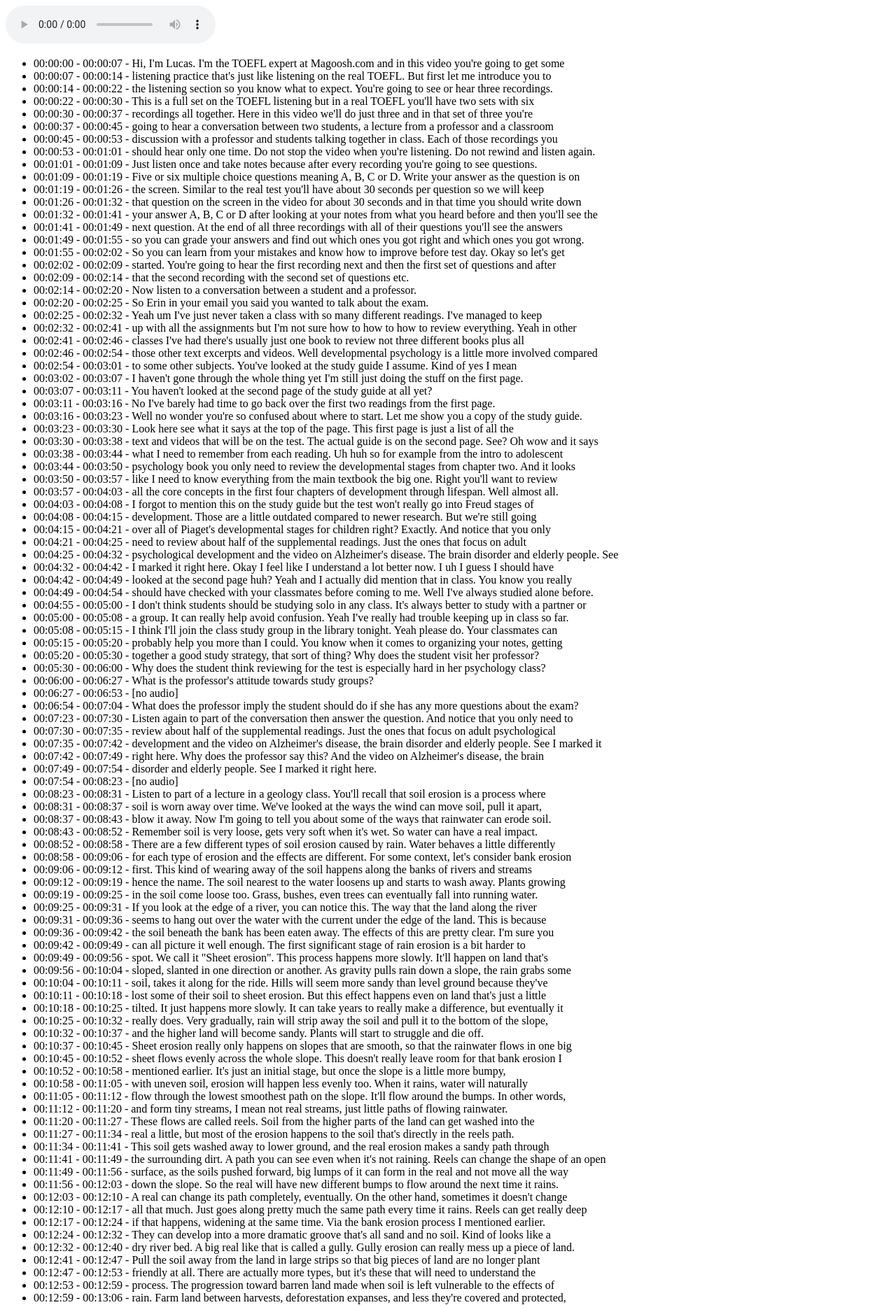
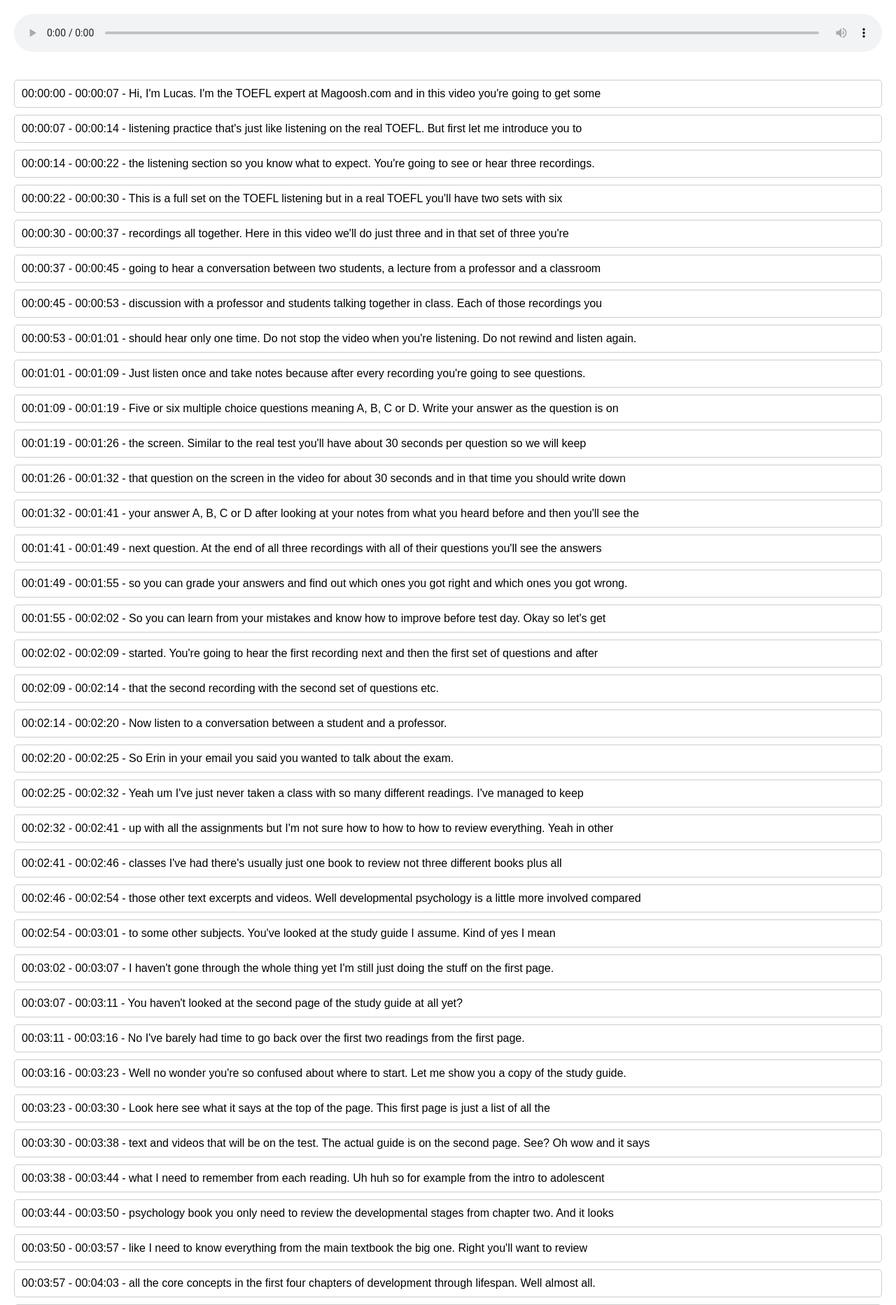
Before and after one commit to archit15singh/transcription-ui, a Flask app: page / in a window 1280 px wide. Shown: the top 1865 px of the page at 70% size. Run offline with Flask 3, Linux system fonts and the light colour scheme.

Commit message:
add styling

```diff
--- a/templates/index.html
+++ b/templates/index.html
@@ -5,6 +5,39 @@
     <meta name="viewport" content="width=device-width, initial-scale=1.0">
     <title>Audio Player with Transcription</title>
     <link rel="icon" href="{{ url_for('static', filename='images/favicon.png') }}">
+
+    <style>
+        body {
+            font-family: 'Arial', sans-serif;
+            margin: 20px;
+        }
+
+        audio {
+            width: 100%;
+            margin-bottom: 20px;
+        }
+
+        #transcriptionList {
+            list-style-type: none;
+            padding: 0;
+        }
+
+        li {
+            margin-bottom: 10px;
+            padding: 10px;
+            border: 1px solid #ccc;
+            border-radius: 5px;
+            transition: background-color 0.3s;
+        }
+
+        li:hover {
+            background-color: #f0f0f0;
+        }
+
+        li.highlighted {
+            background-color: yellow;
+        }
+    </style>
 </head>
 <body>
     <div>
@@ -30,7 +63,6 @@
                     transcriptionList.appendChild(listItem);
                 });
 
-                // Add event listener to highlight corresponding transcription on audio time update
                 const audioPlayer = document.getElementById('audioPlayer');
                 audioPlayer.addEventListener('timeupdate', function () {
                     const currentTime = audioPlayer.currentTime;
@@ -39,14 +71,13 @@
                         const endTime = parseTimestamp(data[index].timestamps.to);
 
                         if (currentTime >= startTime && currentTime < endTime) {
-                            item.style.backgroundColor = 'yellow'; // Highlight the current transcription
+                            item.classList.add('highlighted');
                         } else {
-                            item.style.backgroundColor = ''; // Remove highlight
+                            item.classList.remove('highlighted');
                         }
                     });
                 });
 
-                // Helper function to convert timestamp to seconds
                 function parseTimestamp(timestamp) {
                     const parts = timestamp.split(':');
                     const seconds = parseFloat(parts[0]) * 60 * 60 + parseFloat(parts[1]) * 60 + parseFloat(parts[2]);
```
